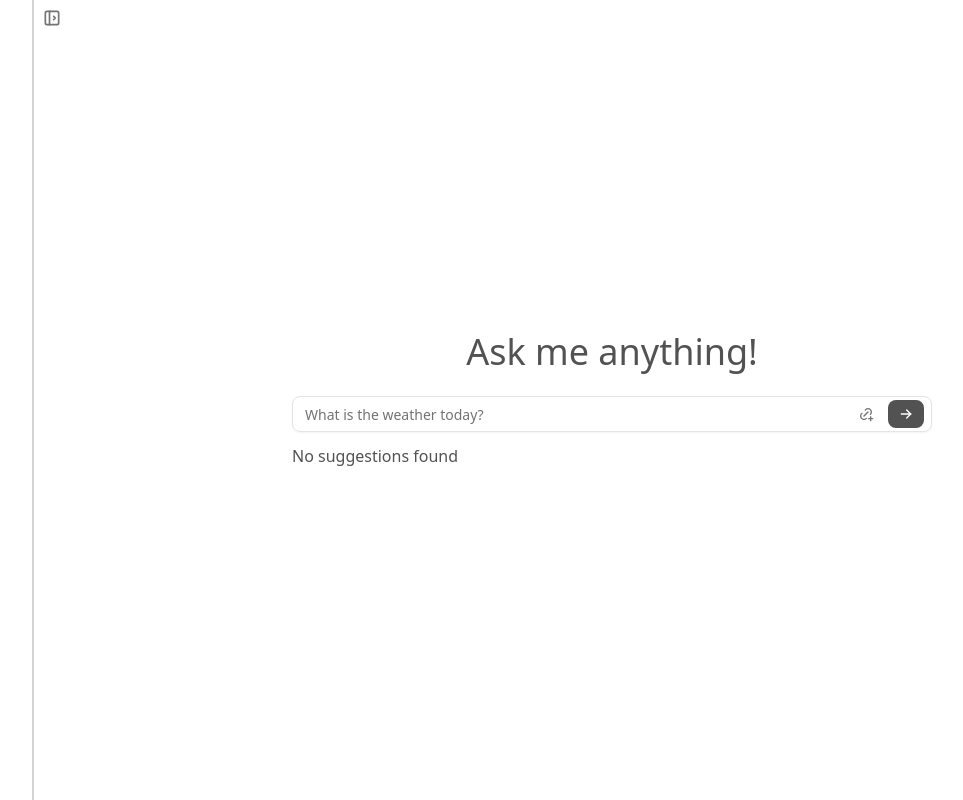
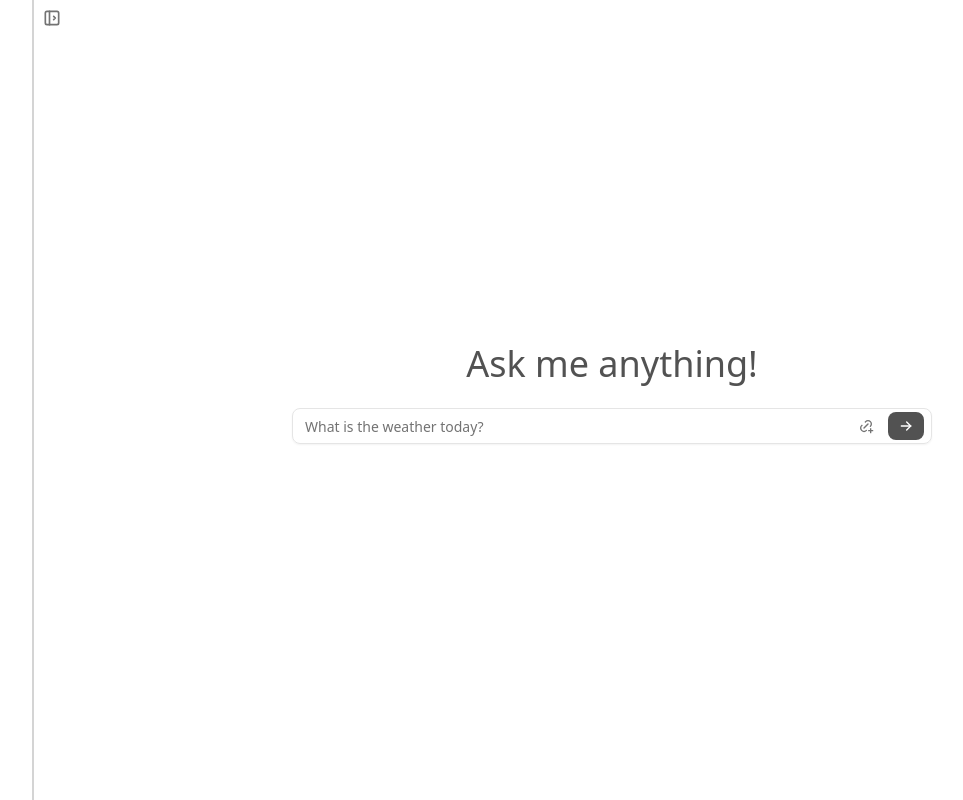
Before and after one commit to shristigupta12/ai-search-engine, a Next.js app: page / in a window 1280 px wide. Shown: the whole page, without its empty margins (126-1089 px from the left). Built offline with nearby package versions, Linux system fonts and the light colour scheme.

Commit message:
added search suggestions

```diff
--- a/modules/landing-search-page/components/chat-page.tsx
+++ b/modules/landing-search-page/components/chat-page.tsx
@@ -1,8 +1,11 @@
-export const ChatPage = ({suggestions}: {suggestions: any}) => {
+import { SetStateAction } from "react"
+import { Dispatch } from "react"
+
+export const ChatPage = ({suggestions, setQuery}: {suggestions: any, setQuery:  Dispatch<SetStateAction<string>>}) => {
     return(
         <ul>
           {suggestions.map((item: any, idx: any) => (
-            <li key={idx}>{item.title}</li>
+            <li key={idx} className="cursor-pointer hover:bg-neutral-100 rounded-md p-2" onClick={() => setQuery(item.title)}>{item.title}</li>
           ))}
         </ul>
     )
--- a/modules/landing-search-page/components/search-bar.tsx
+++ b/modules/landing-search-page/components/search-bar.tsx
@@ -10,7 +10,8 @@ import { ChatPage } from "./chat-page";
 
 export default function SearchBar() {
 
-    const [query, setQuery] = useState('');
+    const [query, setQuery] = useState<string>('');
+    const [inputValue, setInputValue] = useState<string>('');
 
     const {data: suggestions = [], isLoading} = useQuery({
         queryKey: ['autocomplete', query],
@@ -26,7 +27,7 @@ export default function SearchBar() {
     return(
         <div className="flex flex-col gap-3">
             <div className="relative flex ">
-                <Input className="w-[50vw] pr-18" onChange={e=> setQuery(e.target.value)} placeholder="What is the weather today?" />
+                <Input className="w-[50vw] pr-18" onChange={e=> {setQuery(e.target.value); setInputValue(e.target.value)}} placeholder="What is the weather today?" value={inputValue} />
                 <Button variant={"ghost"} size={"icon"} className="absolute right-12 top-1/2 -translate-y-1/2 text-neutral-500 cursor-pointer h-7">
                     <IconLinkPlus size={20} />
                 </Button>
@@ -34,7 +35,7 @@ export default function SearchBar() {
                     <IconArrowRight size={20} />
                 </Button>
             </div>
-            {isLoading ? <div>Loading...</div> : suggestions.length > 0 ? <ChatPage suggestions={suggestions} /> : <div>No suggestions found</div>}
+            {isLoading ? <div>Loading...</div> : suggestions.length > 0 ? <ChatPage suggestions={suggestions} setQuery={setInputValue}/> : <div></div>}
         </div>
     )
 }
```
